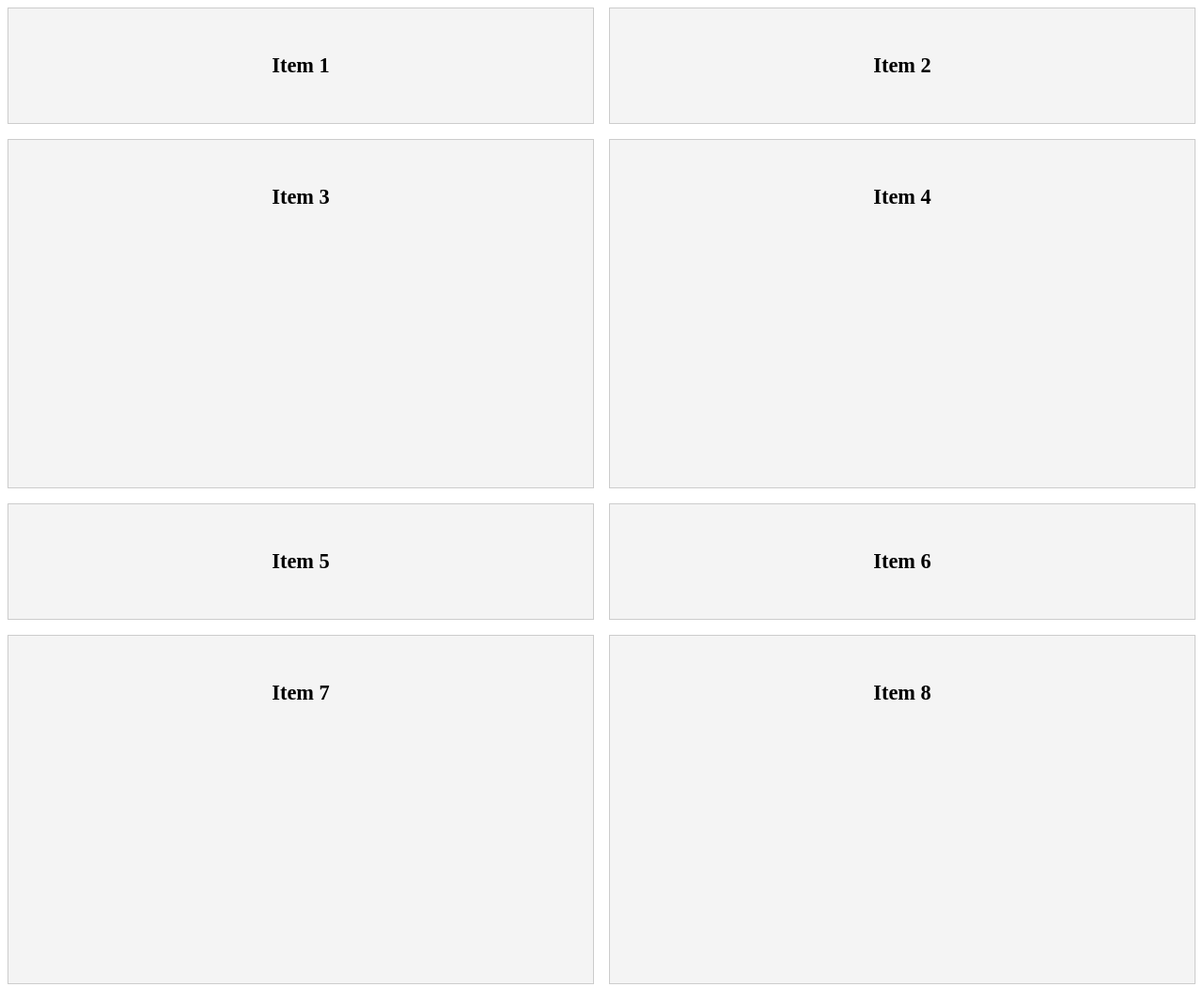
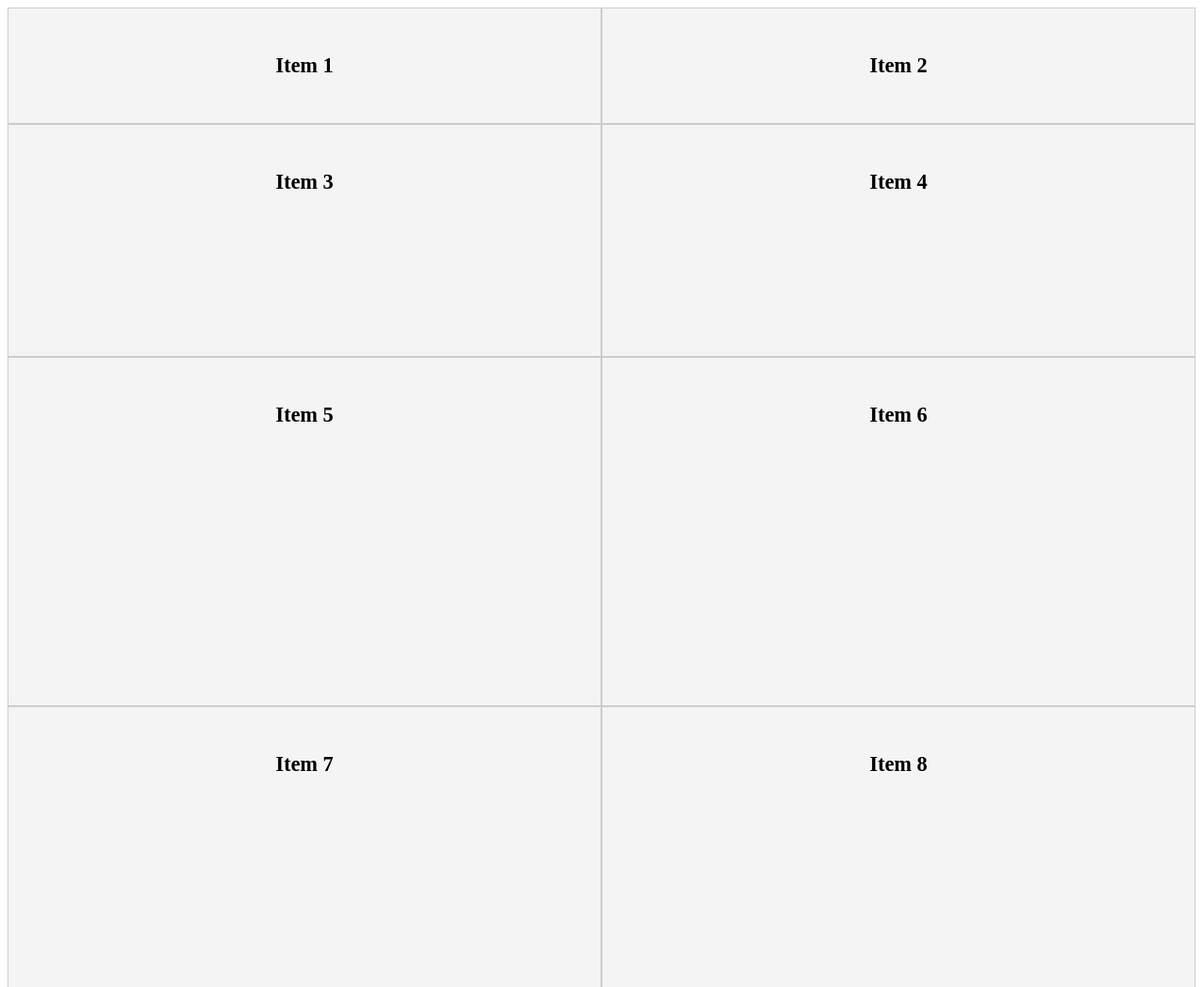
Before and after one commit to ymdarake/udemy-modern_html_css, a plain HTML site: page grid_sandbox/02_grid_rows.html in a window 1280 px wide. Shown: the top 1051 px of the page at 94% size. Drawn offline with Linux system fonts and the light colour scheme.

Commit message:
[90]Grid Rows

```diff
--- a/grid_sandbox/02_grid_rows.html
+++ b/grid_sandbox/02_grid_rows.html
@@ -8,11 +8,9 @@
     <style>
       .grid {
         display: grid;
-        grid-gap: 1rem;
-        grid-template-rows: 1fr 3fr 1fr;
-        /* Set implicit rows */
+        grid-template-columns: repeat(2, 1fr);
+        grid-template-rows: 1fr 2fr 3fr;
         grid-auto-rows: 3fr;
-        grid-template-columns: repeat(2, 1fr);
       }
 
       .item {
```
